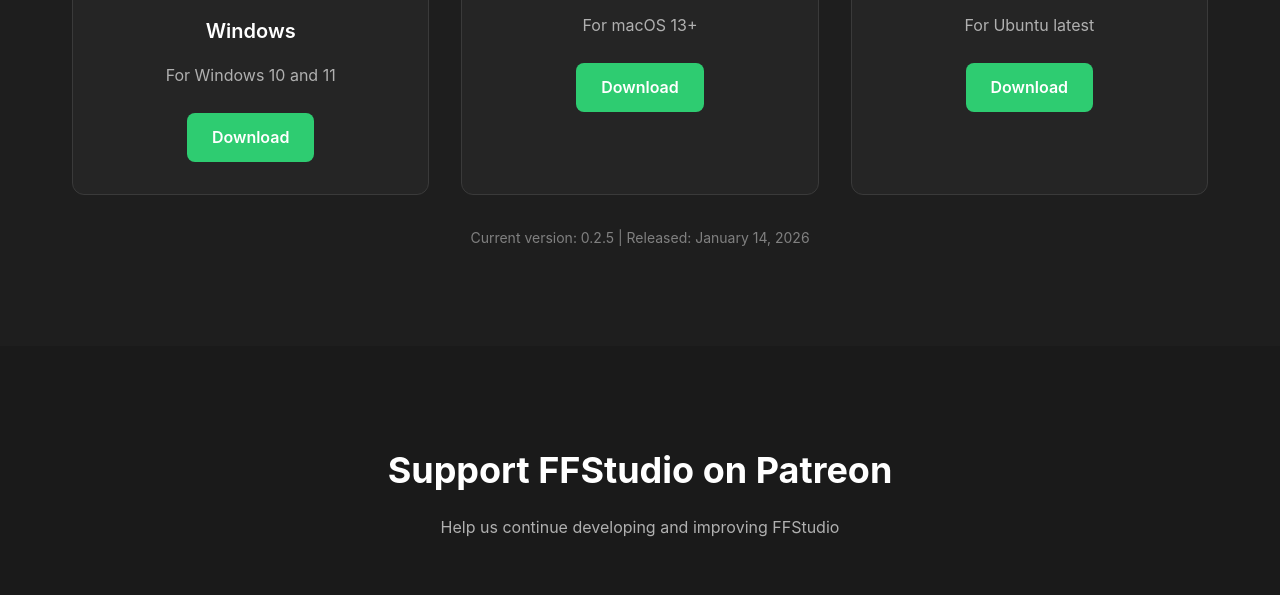
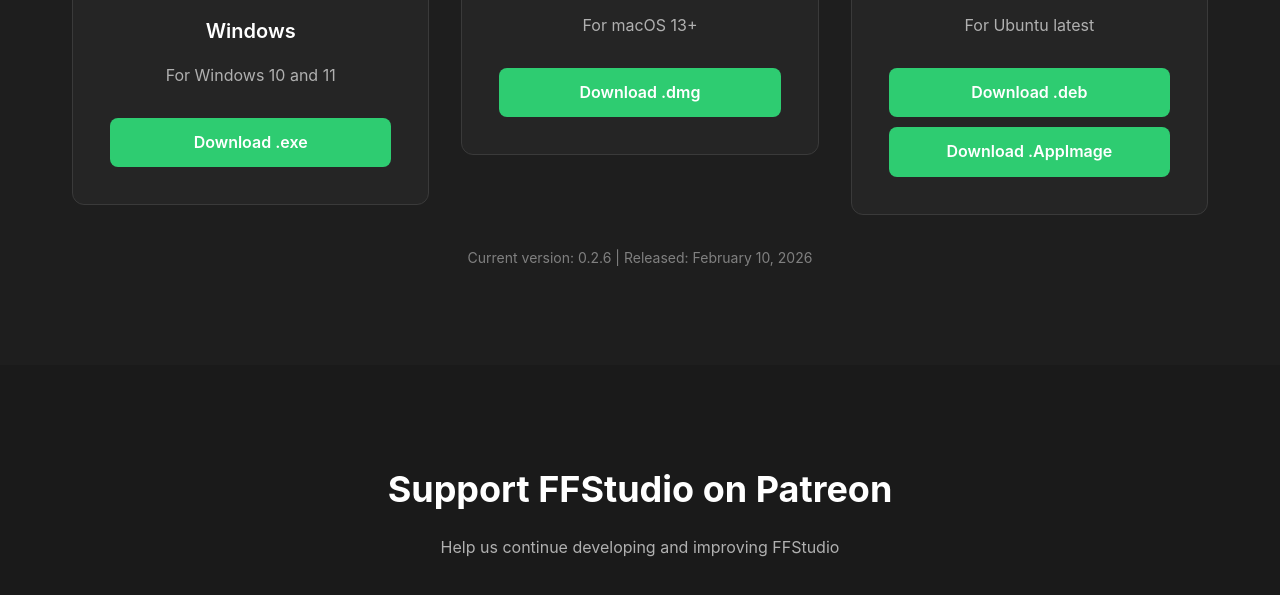
Before and after one commit to Draver93/draver93.github.io, a website: page index.html in a window 1280 px wide. Shown: the part 6841-7436 px from the top of the page. Drawn offline with Linux system fonts and the light colour scheme.

Commit message:
Updated: v0.2.6 inc.

```diff
--- a/content/downloads.json
+++ b/content/downloads.json
@@ -1,6 +1,6 @@
 {
-  "currentVersion": "0.2.5",
-  "releaseDate": "January 14, 2026",
+  "currentVersion": "0.2.6",
+  "releaseDate": "February 10, 2026",
   "platforms": [
     {
       "id": "windows",
--- a/content/links.json
+++ b/content/links.json
@@ -27,9 +27,16 @@
     "eula": "license-viewer.html"
   },
   "downloads": {
-    "windows": "https://github.com/Draver93/ff-studio/releases/download/v0.2.5/FFStudio_0.2.5_x64_en-US-51db9c9.msi",
-    "macos": "https://github.com/Draver93/ff-studio/releases/download/v0.2.5/FFStudio-macos.zip",
-    "linux": "https://github.com/Draver93/ff-studio/releases/download/v0.2.5/FFStudio_0.2.5_amd64.deb",
+    "windows": {
+      "exe": "https://github.com/Draver93/ff-studio/releases/download/v0.2.6/FFStudio_0.2.6_x64_en-US-ce3a060.msi"
+    },
+    "macos": {
+      "dmg": "https://github.com/Draver93/ff-studio/releases/download/v0.2.6/FFStudio-macos.zip"
+    },
+    "linux": {
+      "deb": "https://github.com/Draver93/ff-studio/releases/download/v0.2.6/FFStudio_0.2.6_amd64.deb",
+      "AppImage": "https://github.com/Draver93/ff-studio/releases/download/v0.2.6/FFStudio_0.2.6_amd64-ce3a060.AppImage"
+    },
     "android": ""
   },
   "tutorials": {
--- a/css/styles.css
+++ b/css/styles.css
@@ -510,6 +510,9 @@ nav a.active {
 }
 
 .platform-card {
+    display: flex;
+    flex-direction: column;
+    align-self: flex-start;
     background: var(--card-bg);
     border-radius: var(--radius-lg);
     padding: var(--space-xl);
@@ -542,6 +545,7 @@ nav a.active {
 }
 
 .download-btn {
+    margin: 5px;
     padding: 12px 25px;
     background: var(--success-color);
     color: var(--text-color);
@@ -1074,3 +1078,11 @@ footer {
         display: block;
     }
 }
+
+/* Add ellipsis from the beginning for text overflow */
+.ellipsis-start {
+    text-overflow: ellipsis;
+    white-space: nowrap;
+    overflow: hidden;
+    direction: rtl;
+}
--- a/index.html
+++ b/index.html
@@ -32,7 +32,7 @@
       "applicationCategory": "VideoApplication",
       "operatingSystem": "Windows, macOS, Linux",
       "url": "https://ffstudio.app/",
-      "softwareVersion": "0.2.5"
+      "softwareVersion": "0.2.6"
     }
     </script>
 </head>
--- a/js/content-loader.js
+++ b/js/content-loader.js
@@ -326,23 +326,10 @@ class ContentLoader {
         const versionInfo = document.querySelector('.version-info p');
 
         if (!platformCards) return;
-        `
-                <div class="platform-card windows-card">
-                    <div class="warning-bar">
-                        <i class="fas fa-exclamation-triangle"></i>
-                        <span>Windows Defender may flag this download</span>
-                    </div>
-                    <div class="platform-icon">
-                        <i class="fab fa-windows"></i>
-                    </div>
-                    <h3>Windows</h3>
-                    <p>For Windows 10 and 11</p>
-                    <a href="#" class="download-btn">Download</a>
-                </div>
-        `
+
         platformCards.innerHTML = downloads.platforms.map(platform => {
-            const downloadUrl = links.downloads[platform.id] || platform.downloadUrl;
-            const isAvailable = downloadUrl && downloadUrl.trim() !== '' && downloadUrl !== '#';
+            const downloadUrls = links.downloads[platform.id] || platform.downloadUrls;
+            const isAvailable = downloadUrls && Object.keys(downloadUrls).length > 0;
 
             return `
                 <div class="platform-card ${!isAvailable ? 'platform-unavailable' : ''} ${platform.id === 'windows' ? 'windows-card' : ''}" data-platform="${platform.id}">
@@ -358,8 +345,8 @@ class ContentLoader {
                     <h3>${platform.name}</h3>
                     <p>${platform.description}</p>
                     ${isAvailable ?
-                        `<a href="${downloadUrl}" class="download-btn">Download</a>` :
-                        `<button class="download-btn download-btn-disabled" disabled>Coming Soon</button>`
+                        Object.entries(downloadUrls).map(([key, url]) => `<a href="${url}" class="download-btn ellipsis-start"">Download .${key}</a>`).join('') :
+                        `<button class="download-btn ellipsis-start download-btn-disabled" disabled>Coming Soon</button>`
                     }
                 </div>
             `;
```
Also changed, not shown: graph-viewer.html (+1 -1 lines), tutorial-reader.html (+1 -1 lines).
